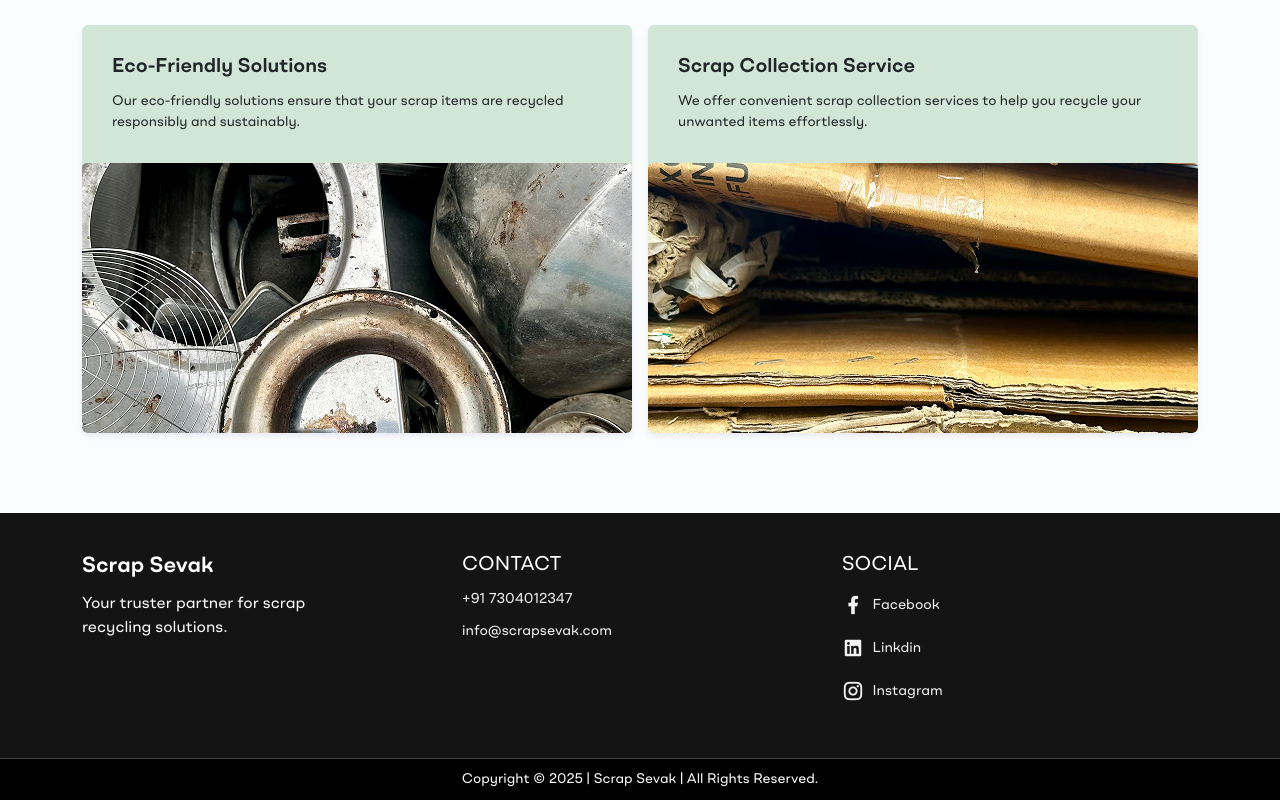
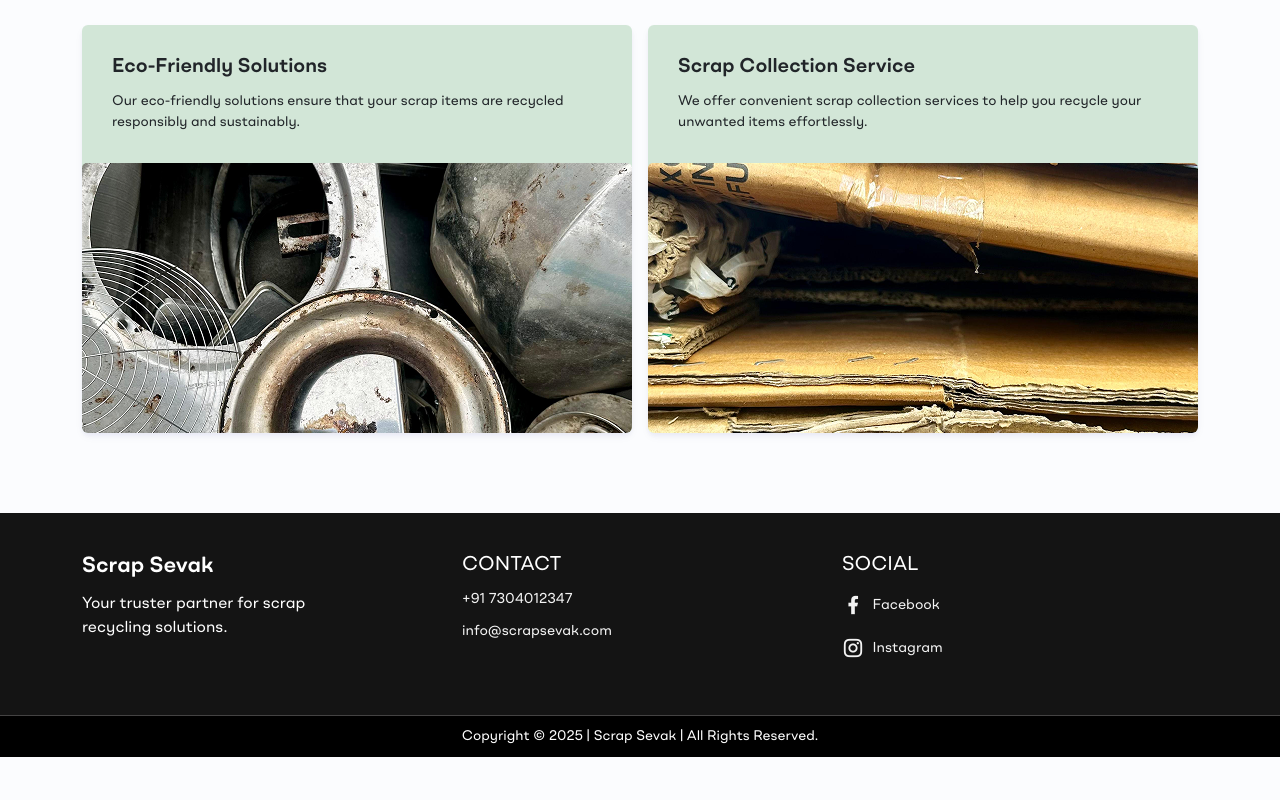
Before and after one commit to khanFarhn14/Scrap-Sevak-Frontend, a React (Create React App) app: page / in a window 1280 px wide. Shown: the part 1082-1882 px from the top of the page. After the commit the page ends 1839 px from the top, so only its background shows below. Built offline with nearby package versions, Linux system fonts and the light colour scheme.

Commit message:
fix: added insta and facebook link.

```diff
--- a/src/View/_Common/Footer.js
+++ b/src/View/_Common/Footer.js
@@ -27,9 +27,12 @@ export default function Footer() {
                             <Col md={4} className="footer-col">
                                 <h5 className="text-uppercase">Social</h5>
                                 <ul>
-                                    <li><Nav.Link as={Link}><i className="ri-facebook-fill"></i> <span>Facebook</span></Nav.Link></li>
-                                    <li><Nav.Link as={Link}><i className="ri-linkedin-box-fill"></i> <span>Linkdin</span></Nav.Link></li>
-                                    <li><Nav.Link as={Link}><i className="ri-instagram-line"></i> <span>Instagram</span></Nav.Link></li>
+                                    <li><Nav.Link as="a" href="https://www.facebook.com/61573548068759"><i className="ri-facebook-fill"></i> <span>Facebook</span></Nav.Link></li>
+                                    {/* <li><Nav.Link as={Link}><i className="ri-linkedin-box-fill"></i> <span>Linkdin</span></Nav.Link></li> */}
+                                    <li><Nav.Link as="a" href="https://www.instagram.com/scrapsevak?igsh=MXhhbXBwODBoMWFvYg==">
+                                        <i className="ri-instagram-line"></i> <span>Instagram</span>
+                                        </Nav.Link>
+                                        </li>
                                 </ul>
                             </Col>
 
```
